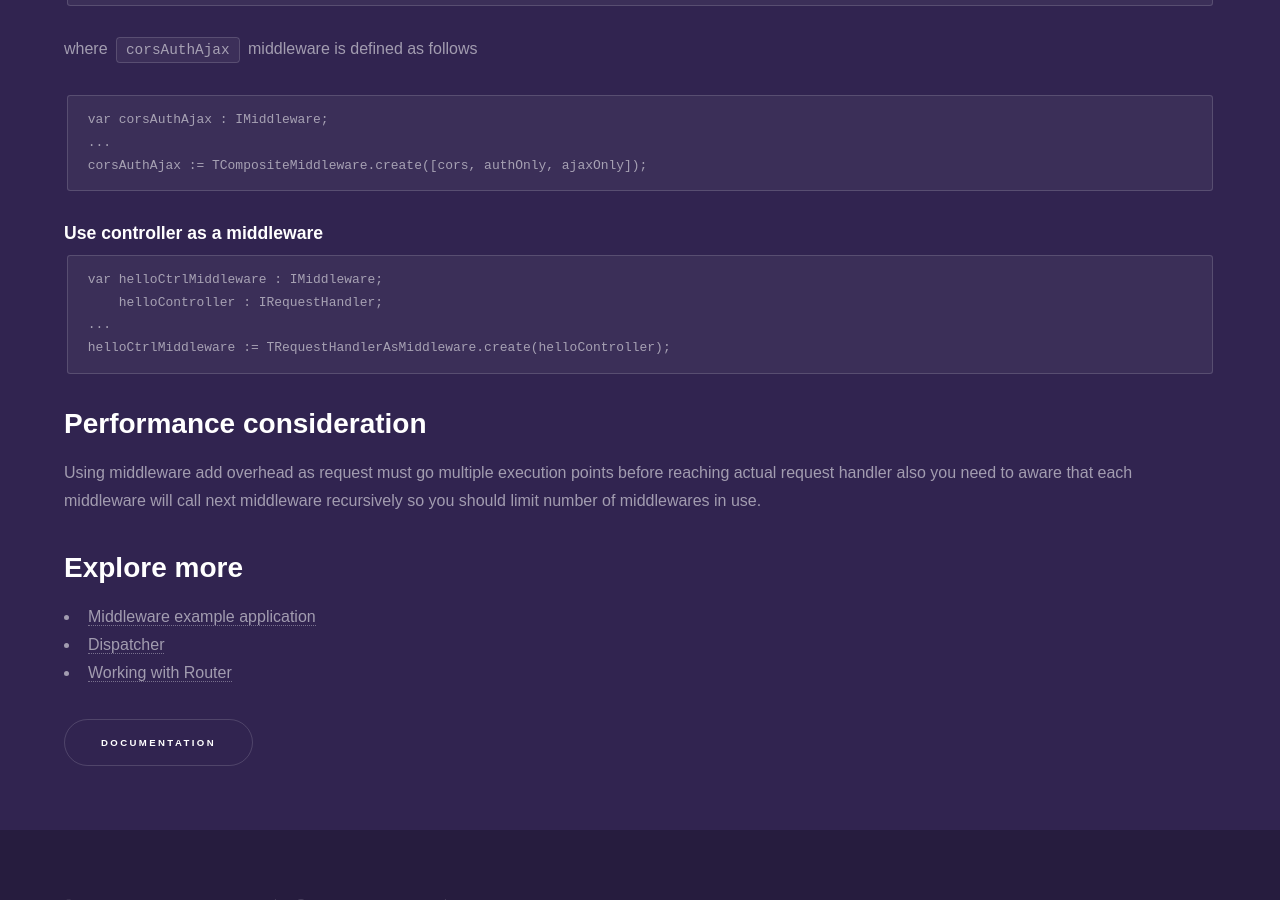
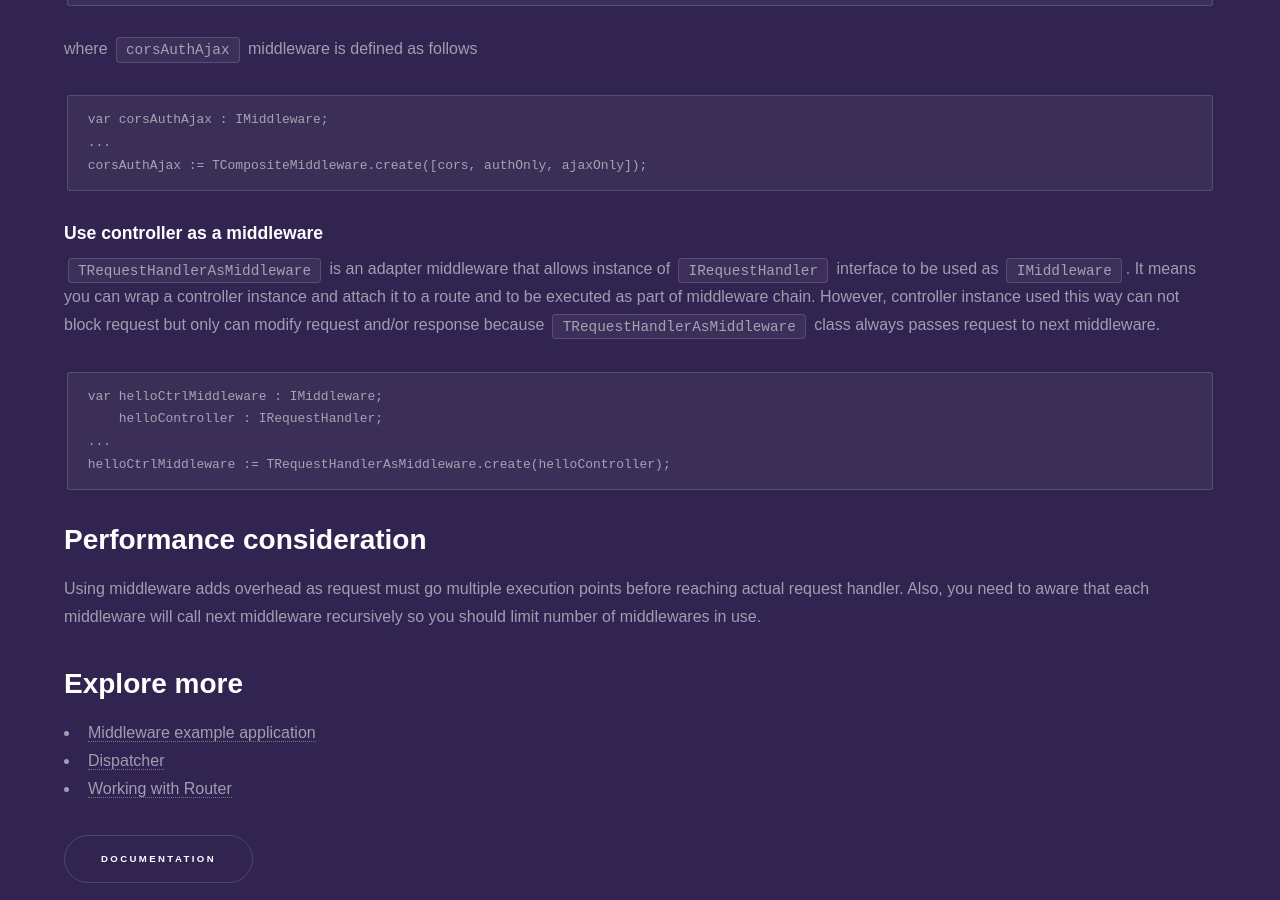
Before and after one commit to fanoframework/fanoframework.github.io, a Jekyll site: the page built from middlewares/index.md, in a window 1280 px wide and 900 px high, scrolled down 8782 px. Built offline with Jekyll 4.4.1, drawn with Linux system fonts in a browser that asks for light colours; our own code applies the rules of GitHub Pages for plain Markdown files.

Commit message:
Improve request handler as  middleware content

````diff
--- a/middlewares/index.md
+++ b/middlewares/index.md
@@ -351,6 +351,8 @@ corsAuthAjax := TCompositeMiddleware.create([cors, authOnly, ajaxOnly]);
 
 ### Use controller as a middleware
 
+`TRequestHandlerAsMiddleware` is an adapter middleware that allows instance of `IRequestHandler` interface to be used as `IMiddleware`. It means you can wrap a controller instance and attach it to a route and to be executed as part of middleware chain. However, controller instance used this way can not block request but only can modify request and/or response because `TRequestHandlerAsMiddleware` class always passes request to next middleware.
+
 ```
 var helloCtrlMiddleware : IMiddleware;
     helloController : IRequestHandler;
@@ -360,7 +362,7 @@ helloCtrlMiddleware := TRequestHandlerAsMiddleware.create(helloController);
 
 ## Performance consideration
 
-Using middleware add overhead as request must go multiple execution points before reaching actual request handler also you need to aware that each middleware will call next middleware recursively so you should limit number of middlewares in use.
+Using middleware adds overhead as request must go multiple execution points before reaching actual request handler. Also, you need to aware that each middleware will call next middleware recursively so you should limit number of middlewares in use.
 
 ## Explore more
 
````
